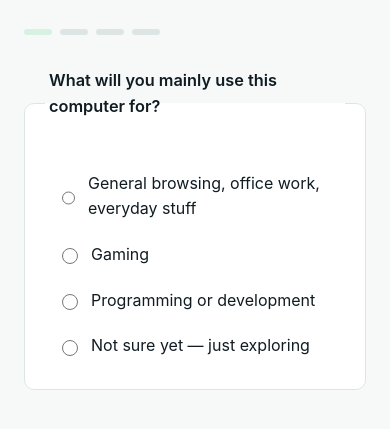
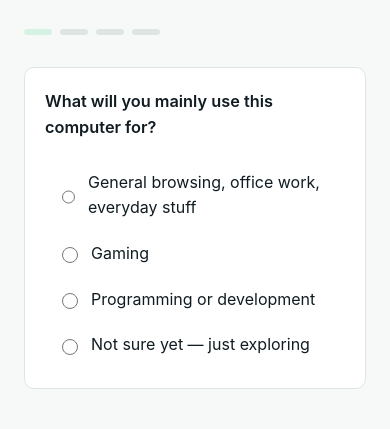
Before and after one commit to MrDonnyNoPants/penguinpath, a plain HTML site: page quiz.html in a window 390 px wide. Shown: the part 219-648 px from the top of the page. Drawn offline with Linux system fonts and the light colour scheme.

Commit message:
Move question prompt fully inside its box
Reported from a real phone screenshot: the question text sat
awkwardly close to the answer box's top edge, neither clearly inside
nor outside. Root cause: <legend> elements have special default
browser rendering that makes them visually break out of their
<fieldset>'s border, even though they're a DOM child of it -- no
amount of padding/margin tuning fixes that cleanly.

Replaced <fieldset>/<legend> with a plain <div role="radiogroup"
aria-labelledby="..."> and a <div class="question-prompt">, preserving
the same accessibility semantics without the legend quirk. Verified
via bounding-box geometry that the prompt now sits fully inside the
question box (21px gap from the top border, matching the box's own
padding), and that radio interactivity still works after the
structural change.

```diff
--- a/quiz.css
+++ b/quiz.css
@@ -56,9 +56,9 @@
   opacity: 0.55;
 }
 
-.question legend {
+.question-prompt {
   font-weight: 600;
-  padding: 0 4px 22px;
+  margin: 0 0 20px;
   font-size: 1.02rem;
 }
 
--- a/quiz.js
+++ b/quiz.js
@@ -27,10 +27,16 @@ function renderQuiz() {
     const isNext = index === Object.keys(answers).length;
     if (!isAnswered && !isNext) return;
 
-    const fieldset = document.createElement('fieldset');
+    const promptId = `${question.id}-prompt`;
+
+    const fieldset = document.createElement('div');
     fieldset.className = 'question' + (isAnswered ? ' answered' : '');
+    fieldset.setAttribute('role', 'radiogroup');
+    fieldset.setAttribute('aria-labelledby', promptId);
 
-    const legend = document.createElement('legend');
+    const legend = document.createElement('div');
+    legend.className = 'question-prompt';
+    legend.id = promptId;
     legend.textContent = question.prompt;
     fieldset.appendChild(legend);
 
```
